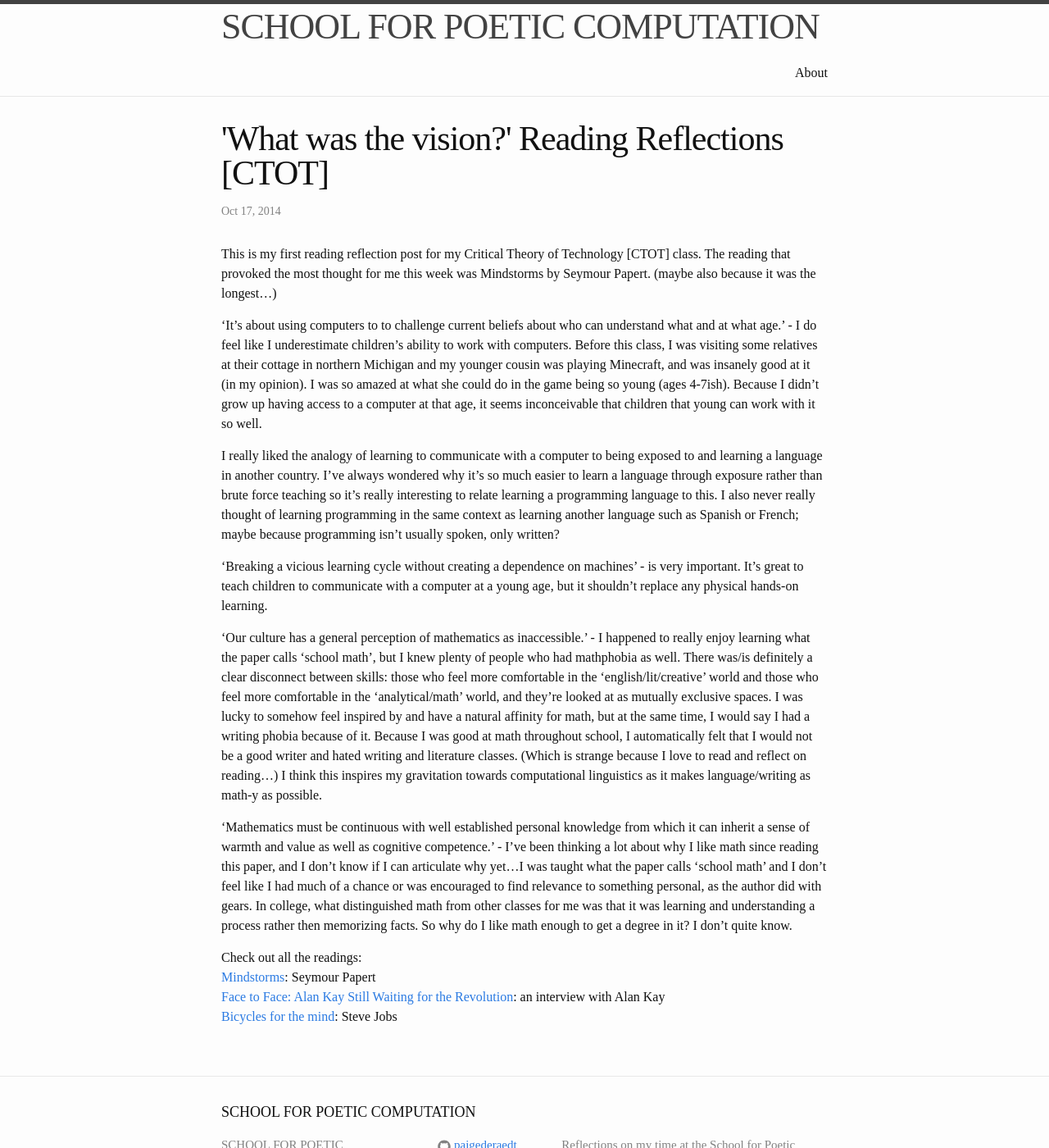
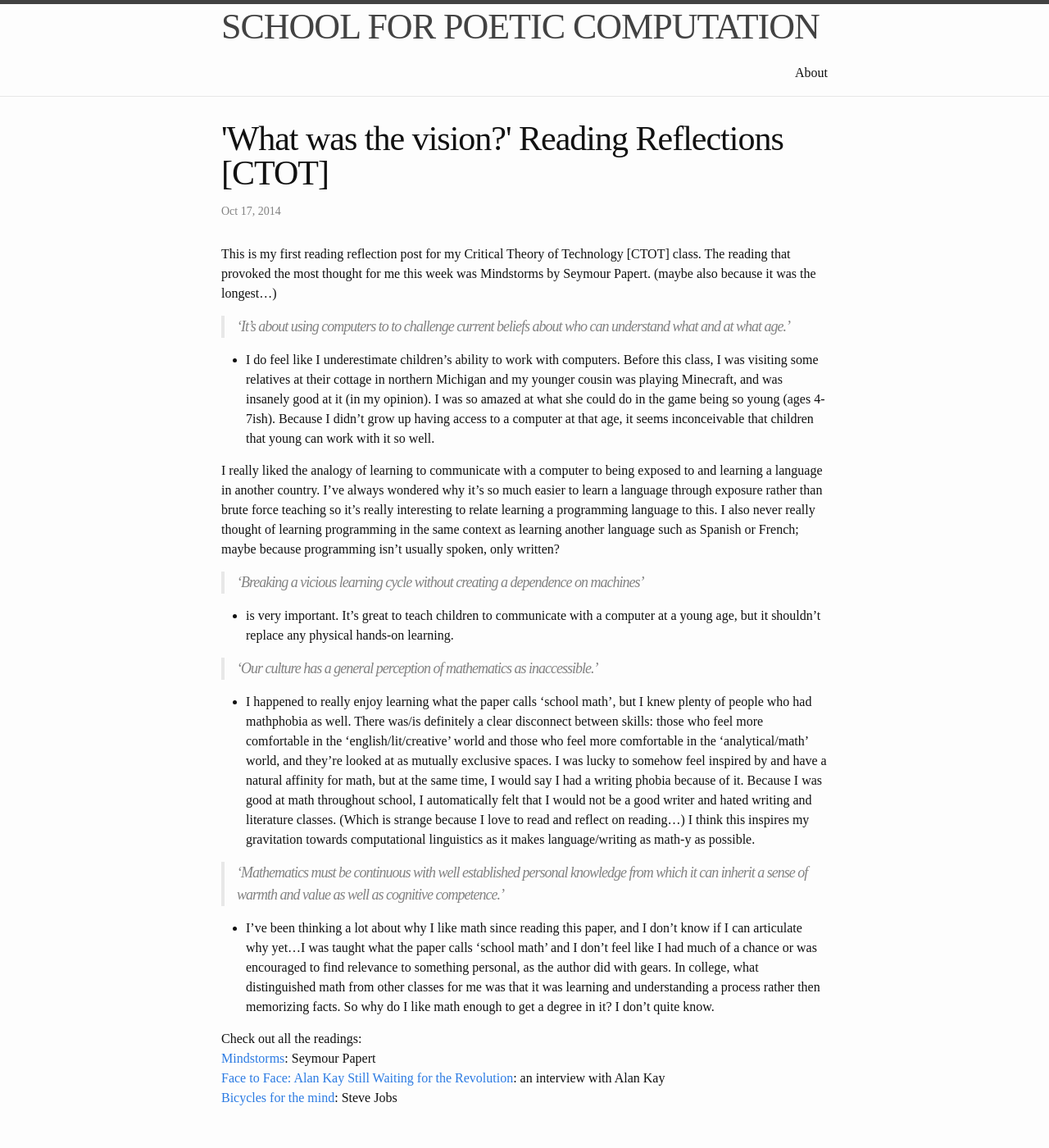
Before and after one commit to paigederaedt/blog, a Jekyll site: the page built from _posts/2014-10-17-WhatWasTheVisionReadingReflections.markdown, in a window 1280 px wide and 1400 px high. Shown: the whole window at 82% size. Built offline with Jekyll 4.4.1, drawn with Linux system fonts in a browser that asks for light colours.

```diff
--- a/_posts/2014-10-17-WhatWasTheVisionReadingReflections.markdown
+++ b/_posts/2014-10-17-WhatWasTheVisionReadingReflections.markdown
@@ -7,15 +7,23 @@ categories: jekyll update
 
 This is my first reading reflection post for my Critical Theory of Technology [CTOT] class. The reading that provoked the most thought for me this week was Mindstorms by Seymour Papert. (maybe also because it was the longest…)
 
-'It's about using computers to to challenge current beliefs about who can understand what and at what age.' - I do feel like I underestimate children's ability to work with computers. Before this class, I was visiting some relatives at their cottage in northern Michigan and my younger cousin was playing Minecraft, and was insanely good at it (in my opinion). I was so amazed at what she could do in the game being so young (ages 4-7ish). Because I didn't grow up having access to a computer at that age, it seems inconceivable that children that young can work with it so well.
+>'It's about using computers to to challenge current beliefs about who can understand what and at what age.'
+
+- I do feel like I underestimate children's ability to work with computers. Before this class, I was visiting some relatives at their cottage in northern Michigan and my younger cousin was playing Minecraft, and was insanely good at it (in my opinion). I was so amazed at what she could do in the game being so young (ages 4-7ish). Because I didn't grow up having access to a computer at that age, it seems inconceivable that children that young can work with it so well.
 
 I really liked the analogy of learning to communicate with a computer to being exposed to and learning a language in another country. I’ve always wondered why it’s so much easier to learn a language through exposure rather than brute force teaching so it’s really interesting to relate learning a programming language to this. I also never really thought of learning programming in the same context as learning another language such as Spanish or French; maybe because programming isn’t usually spoken, only written?
 
-'Breaking a vicious learning cycle without creating a dependence on machines' - is very important. It's great to teach children to communicate with a computer at a young age, but it shouldn't replace any physical hands-on learning.
+>'Breaking a vicious learning cycle without creating a dependence on machines'
 
-'Our culture has a general perception of mathematics as inaccessible.'  - I happened to really enjoy learning what the paper calls 'school math', but I knew plenty of people who had mathphobia as well. There was/is definitely a clear disconnect between skills: those who feel more comfortable in the 'english/lit/creative' world and those who feel more comfortable in the 'analytical/math' world, and they're looked at as mutually exclusive spaces. I was lucky to somehow feel inspired by and have a natural affinity for math, but at the same time, I would say I had a writing phobia because of it. Because I was good at math throughout school, I automatically felt that I would not be a good writer and hated writing and literature classes. (Which is strange because I love to read and reflect on reading…) I think this inspires my gravitation towards computational linguistics as it makes language/writing as math-y as possible.
+- is very important. It's great to teach children to communicate with a computer at a young age, but it shouldn't replace any physical hands-on learning.
 
-'Mathematics must be continuous with well established personal knowledge from which it can inherit a sense of warmth and value as well as cognitive competence.' - I've been thinking a lot about why I like math since reading this paper, and I don't know if I can articulate why yet…I was taught what the paper calls 'school math' and I don't feel like I had much of a chance or was encouraged to find relevance to something personal, as the author did with gears. In college, what distinguished math from other classes for me was that it was learning and understanding a process rather then memorizing facts. So why do I like math enough to get a degree in it? I don't quite know.
+>'Our culture has a general perception of mathematics as inaccessible.'
+
+- I happened to really enjoy learning what the paper calls 'school math', but I knew plenty of people who had mathphobia as well. There was/is definitely a clear disconnect between skills: those who feel more comfortable in the 'english/lit/creative' world and those who feel more comfortable in the 'analytical/math' world, and they're looked at as mutually exclusive spaces. I was lucky to somehow feel inspired by and have a natural affinity for math, but at the same time, I would say I had a writing phobia because of it. Because I was good at math throughout school, I automatically felt that I would not be a good writer and hated writing and literature classes. (Which is strange because I love to read and reflect on reading…) I think this inspires my gravitation towards computational linguistics as it makes language/writing as math-y as possible.
+
+>'Mathematics must be continuous with well established personal knowledge from which it can inherit a sense of warmth and value as well as cognitive competence.'
+
+- I've been thinking a lot about why I like math since reading this paper, and I don't know if I can articulate why yet…I was taught what the paper calls 'school math' and I don't feel like I had much of a chance or was encouraged to find relevance to something personal, as the author did with gears. In college, what distinguished math from other classes for me was that it was learning and understanding a process rather then memorizing facts. So why do I like math enough to get a degree in it? I don't quite know.
 
 Check out all the readings:
 [Mindstorms]({{site.baseurl}}/assets/mindstorms.pdf): Seymour Papert
```
Also changed, not shown: _posts/2014-10-23-AnotherRoundOfCircuits.markdown (added, +35 -0 lines), _posts/2014-10-23-DecentralizationAndItsDiscontents.markdown (added, +40 -0 lines), assets/cockroachchip.png (added), assets/spanishomlette.jpg (added), 7 other files.
